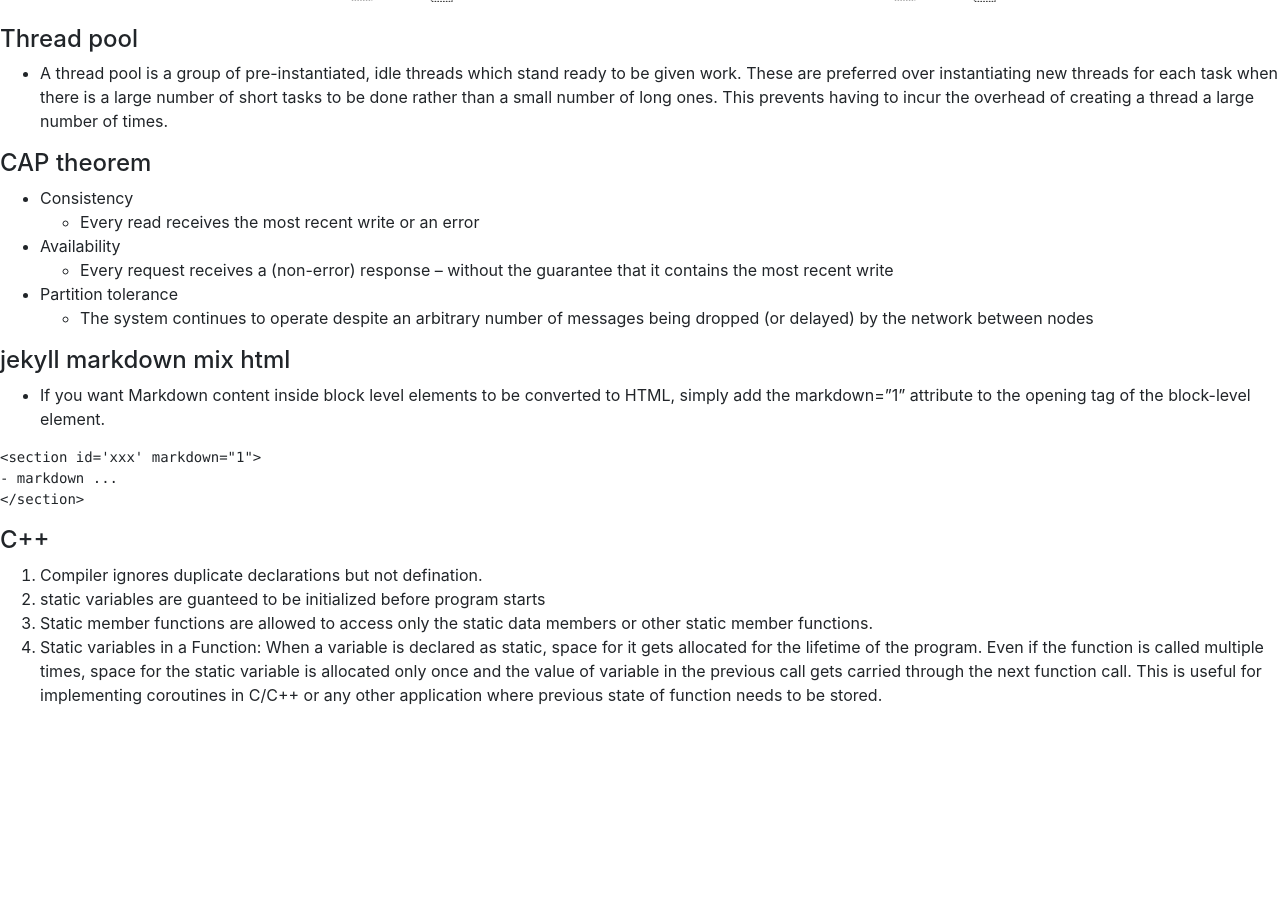
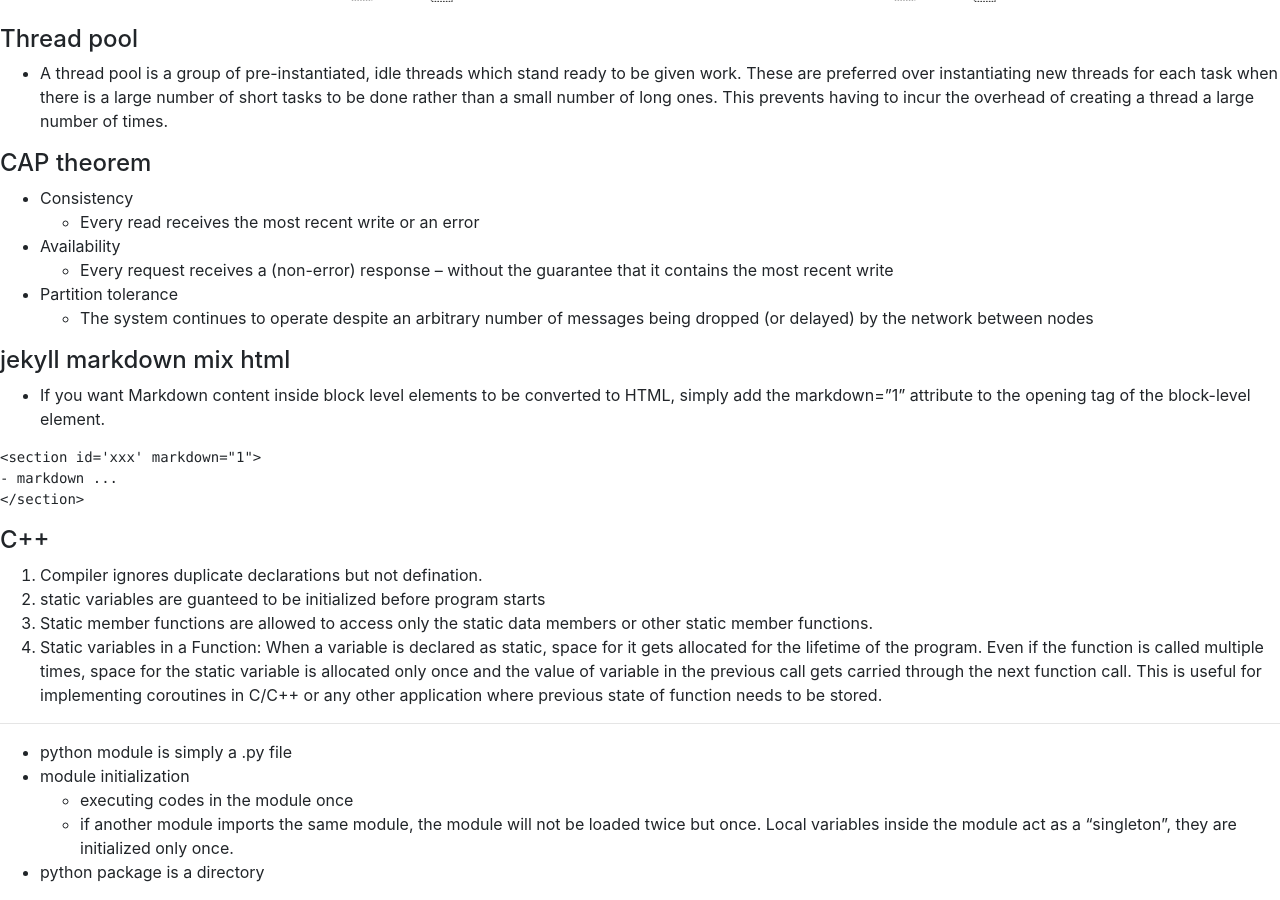
Before and after one commit to CamelShikai/CamelShikai.github.io, a Jekyll site: the page built from _posts/2018-09-25-MyNotes.md, in a window 1280 px wide and 900 px high, scrolled down 2204 px. Built offline with Jekyll 4.4.1, drawn with Linux system fonts in a browser that asks for light colours; our own code applies the rules of GitHub Pages for plain Markdown files; before the commit the page ends 2927 px from its top, so only the background shows below that.

Commit message:
python module

```diff
--- a/_posts/2018-09-25-MyNotes.md
+++ b/_posts/2018-09-25-MyNotes.md
@@ -94,3 +94,10 @@ deepcopy copy every item in another piece of memory
 1. static variables are guanteed to be initialized before program starts
 1. Static member functions are allowed to access only the static data members or other static member functions.
 1. Static variables in a Function: When a variable is declared as static, space for it gets allocated for the lifetime of the program. Even if the function is called multiple times, space for the static variable is allocated only once and the value of variable in the previous call gets carried through the next function call. This is useful for implementing coroutines in C/C++ or any other application where previous state of function needs to be stored.
+
+---
+- python module is simply a .py file
+- module initialization
+  - executing codes in the module once
+  - if another module imports the same module, the module will not be loaded twice but once. Local variables inside the module act as a "singleton", they are initialized only once.
+- python package is a directory
```
Also changed, not shown: 1 other file.
